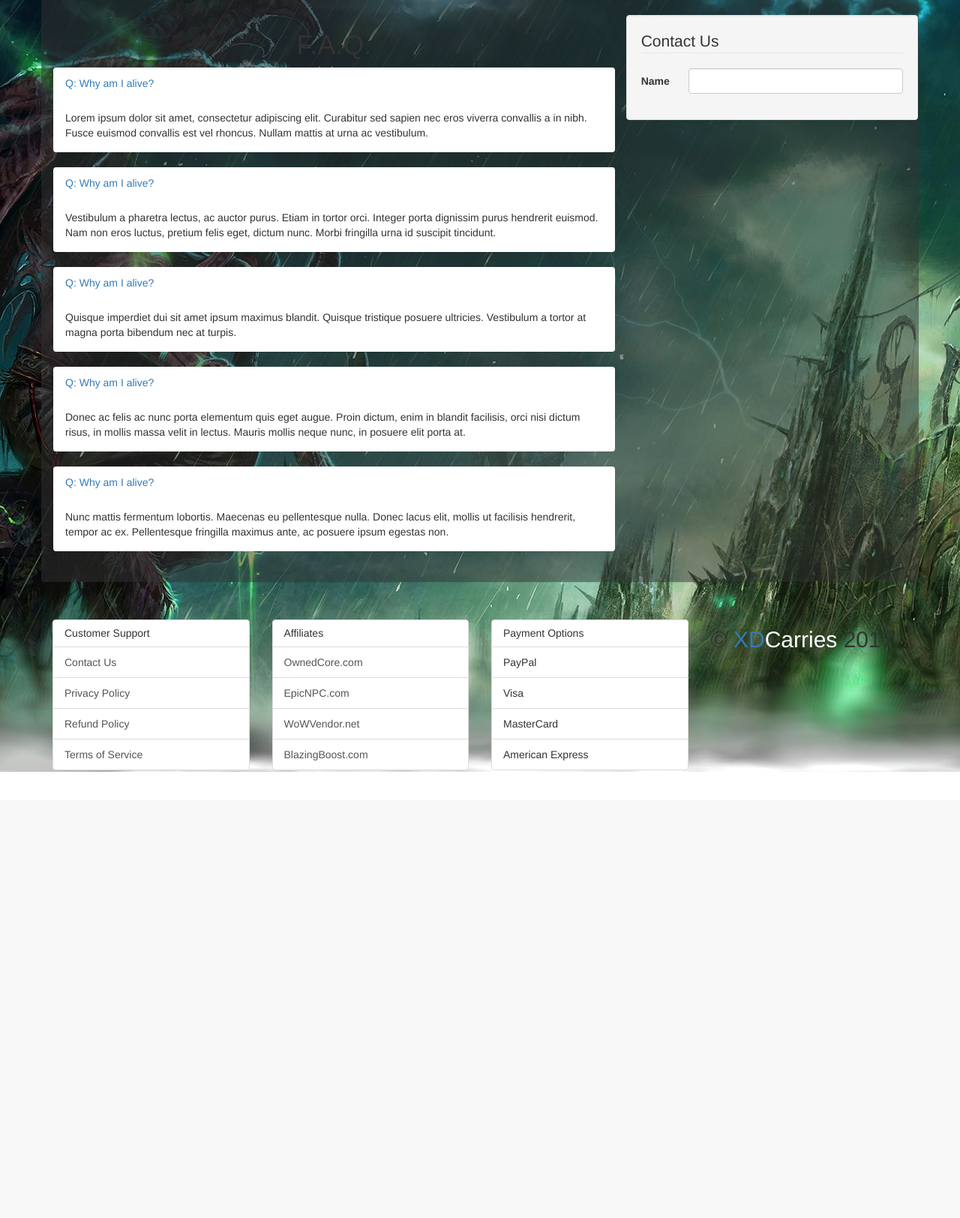
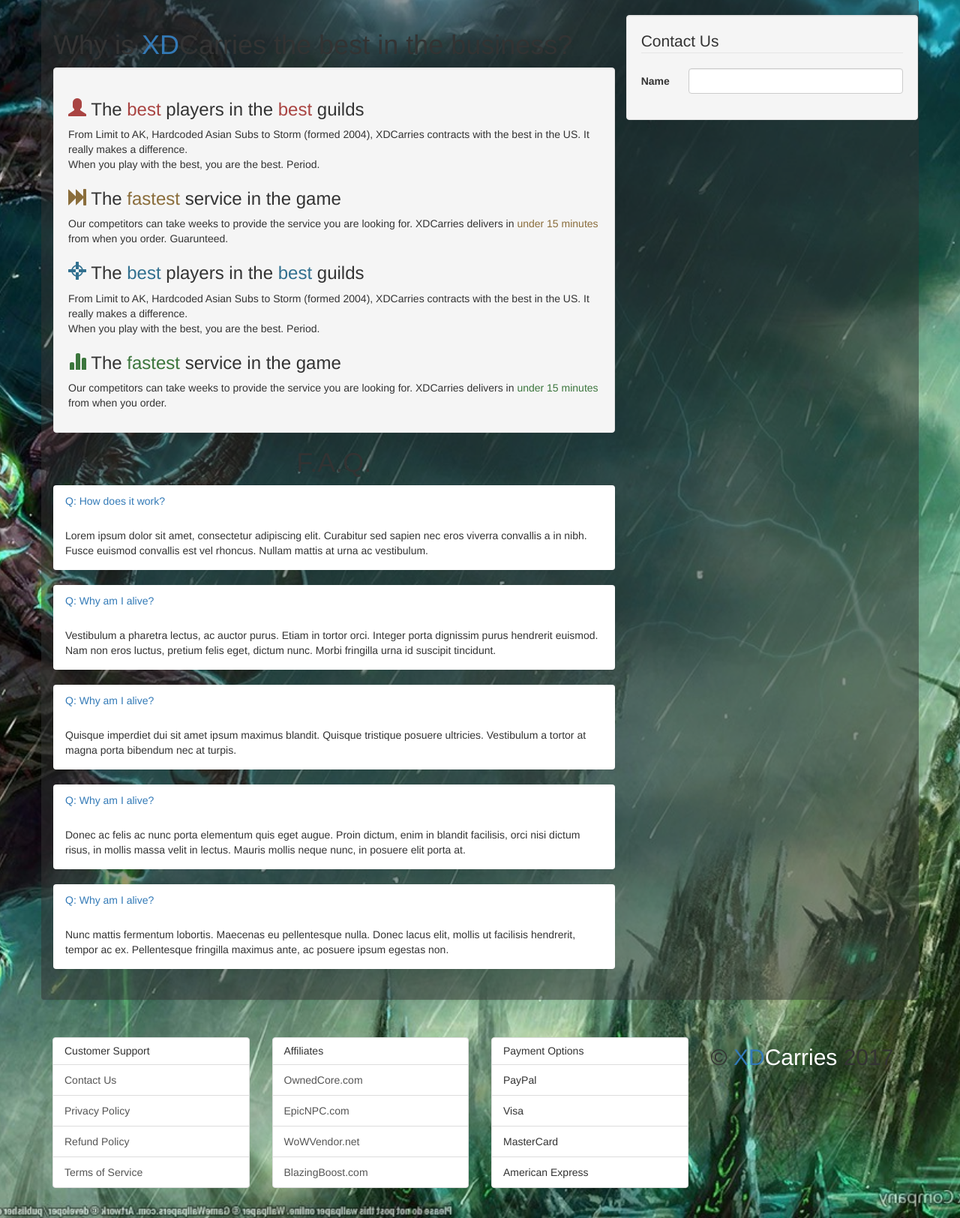
Before and after one commit to davidmwhynot/xdcarries_archive, a PHP site: page /about.php in a window 1280 px wide. Shown: the part 51-1675 px from the top of the page at 75% size. Before the commit the page ends 1080 px from the top, so only its background shows below. Run offline with PHP 8.4, Linux system fonts and the light colour scheme; some libraries are stand-ins or nearby versions.

Commit message:
fixed links, added shop, messed with about

```diff
--- a/about.php
+++ b/about.php
@@ -2,12 +2,33 @@
 <div class="container panel" id="main">
   <div class="row">
     <div class="col-md-8">
-      <div class="tagline">
-        <h1 class="text-center">F.A.Q.</h1>
+      <div class="best-in-business">
+        <h1>Why is <span class="text-primary">XD</span>Carries the best in the business?</h1>
+        <div class="well">
+          <h3><span class="glyphicon glyphicon-user text-danger" aria-hidden="true"></span> The <span class="text-danger">best</span> players in the <span class="text-danger">best</span> guilds</h3>
+          <p>
+            From Limit to AK, Hardcoded Asian Subs to Storm (formed 2004), XDCarries contracts with the best in the US. It really makes a difference.</br>
+            When you play with the best, you are the best. Period.</br>
+          </p>
+          <h3><span class="glyphicon glyphicon-fast-forward text-warning" aria-hidden="true"></span> The <span class="text-warning">fastest</span> service in the game</h3>
+          <p>
+            Our competitors can take weeks to provide the service you are looking for. XDCarries delivers in <span class="text-warning">under 15 minutes</span> from when you order. Guarunteed.
+          </p>
+          <h3><span class="glyphicon glyphicon-screenshot text-info" aria-hidden="true"></span> The <span class="text-info">best</span> players in the <span class="text-info">best</span> guilds</h3>
+          <p>
+            From Limit to AK, Hardcoded Asian Subs to Storm (formed 2004), XDCarries contracts with the best in the US. It really makes a difference.</br>
+            When you play with the best, you are the best. Period.</br>
+          </p>
+          <h3><span class="glyphicon glyphicon-stats text-success" aria-hidden="true"></span> The <span class="text-success">fastest</span> service in the game</h3>
+          <p>
+            Our competitors can take weeks to provide the service you are looking for. XDCarries delivers in <span class="text-success">under 15 minutes</span> from when you order.
+          </p>
+        </div>
       </div>
+      <h1 class="text-center">F.A.Q.</h1>
       <div class="panel">
         <div class="panel-heading text-primary">
-          Q: Why am I alive?
+          Q: How does it work?
         </div>
         <div class="panel-body">
           Lorem ipsum dolor sit amet, consectetur adipiscing elit. Curabitur sed sapien nec eros viverra convallis a in nibh. Fusce euismod convallis est vel rhoncus. Nullam mattis at urna ac vestibulum.
@@ -46,7 +67,7 @@
         </div>
       </div>
     </div>
-    <div id="right-sidebar" class="well col-md-4">
+    <div id="right-sidebar" class="container well col-md-4">
       <form class="form-horizontal" action="index.html" method="post">
         <fieldset>
           <legend>Contact Us</legend>
--- /dev/null
+++ b/shop.php
@@ -0,0 +1,2 @@
+<?php include "inc/header.php"; ?>
+<?php include "inc/footer.php"; ?>
--- a/style.css
+++ b/style.css
@@ -1,8 +1,9 @@
 /* global styles */
 body {
-  background-image: url('img/fullscreenbgillidan3.png');
+  background-image: url('img/fullscreenbgillidan.jpg');
   background-repeat: no-repeat;
   background-position: center top;
+  background-size: cover;
 }
 .row {
   margin-top: 20px;
@@ -91,6 +92,12 @@ footer li {
 }
 
 /* media queries */
+@media (max-width: 991px) {
+  body {
+    background-image: url('img/fullscreenbgillidan3.png');
+    background-size: auto;
+  }
+}
 @media (max-width: 767px) {
   .box1 {
     width: 75%;
```
Also changed, not shown: index.php (+4 -4 lines).
